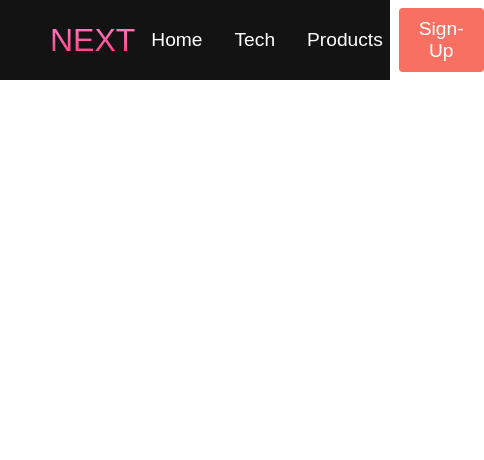
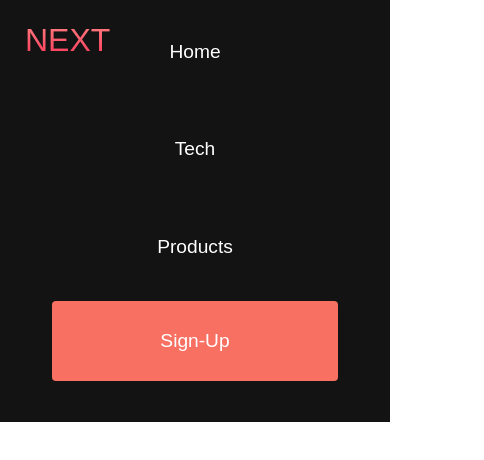
Before and after one commit to maxSimmer/First-Website, a plain HTML site: page index.html in a window 390 px wide. Shown: the whole page, 484 px wide, since content can reach past the window. Drawn offline with Linux system fonts and the light colour scheme.

```diff
--- a/index.html
+++ b/index.html
@@ -4,7 +4,7 @@
     <meta charset="UTF-8">
     <meta http-equiv="X-UA-Compatible" content="IE=edge">
     <meta name="viewport" content="width=device-width, initial-scale=1.0">
-    <title>FIRST Website</title>
+    <title>next Website</title>
     <link rel="stylesheet" href="styles.css">
 </head>
 <body>
--- a/styles.css
+++ b/styles.css
@@ -2,7 +2,7 @@
     box-sizing: border-box;
     margin: 0;
     padding: 0;
-    font-family: 'Kumbah Sans', sans-serif;
+    font-family: 'Kumbh Sans', sans-serif;
   }
 
   .navbar {
@@ -24,14 +24,15 @@
     z-index: 1;
     width: 100%;
     max-width: 1300px;
-    margin: 0 auto;
-    padding: 0 50px;
-
+    margin-right: auto;
+    margin-left: auto;
+    padding-right: 50px;
+    padding-left: 50px;
   }
 
   #navbar__logo {
-    background: #ff8177;
-    background-image: linear-gradient(to top, #ff0844 0%, #ffb1ff 100%);
+    background-color: #ff8177;
+    background-image: linear-gradient(to top, #ff0844 0%, #ffb199 100%);
     background-size: 100%;
     -webkit-background-clip: text;
     -moz-background-clip: text;
@@ -57,7 +58,6 @@
 
   .navbar__item {
     height: 80px;
-
   }
 
   .navbar__links {
@@ -70,7 +70,7 @@
     height: 100%;
   }
 
-.navbar_btn {
+  .navbar__btn {
     display: flex;
     justify-content: center;
     align-items: center;
@@ -103,9 +103,9 @@
     transition: all 0.3s ease;
   }
 
-@media screen and (mix-width: 960px){
+  @media screen and (max-width: 960px) {
     .navbar__container {
-        display: felx;
+      display: flex;
       justify-content: space-between;
       height: 80px;
       z-index: 1;
@@ -120,11 +120,12 @@
       margin: 0;
       width: 100%;
       position: absolute;
-        top: -1000px;
-        opacity: 0;
-        transform: all 0.5s ease;
+      /*top: -1000px;
+      opacity: 1;*/
+      transition: all 0.5s ease;
       height: 50vh;
       z-index: -1;
+      background: #131313;
     }
 
     .navbar__menu.active {
@@ -133,7 +134,7 @@
       opacity: 1;
       transition: all 0.5s ease;
       z-index: 99;
-        height: 500vh;
+      height: 50vh;
       font-size: 1.6rem;
     }
 
@@ -141,8 +142,8 @@
       padding-left: 25px;
     }
 
-    .navbar__toggle.bar {
-        width:  25px;
+    .navbar__toggle .bar {
+      width: 25px;
       height: 3px;
       margin: 5px auto;
       transition: all 0.3s ease-in-out;
@@ -153,11 +154,24 @@
       width: 100%;
     }
 
-    .narbar__links {
+    .navbar__links {
       text-align: center;
       padding: 2rem;
-        width:  100%;
+      width: 100%;
       display: table;
+    }
+
+    .navbar__btn {
+      padding-bottom: 2rem;
+    }
+
+    .button {
+      display: flex;
+      justify-content: center;
+      align-items: center;
+      width: 80%;
+      height: 80px;
+      margin: 0;
     }
 
     #mobile-menu {
@@ -167,4 +181,8 @@
       transform: translate(5%, 20%);
     }
 
+    .navbar__toggle .bar {
+      display: block;
+      cursor: pointer;
     }
+}
```
Lines whose indentation alone changed are shown as unchanged.
